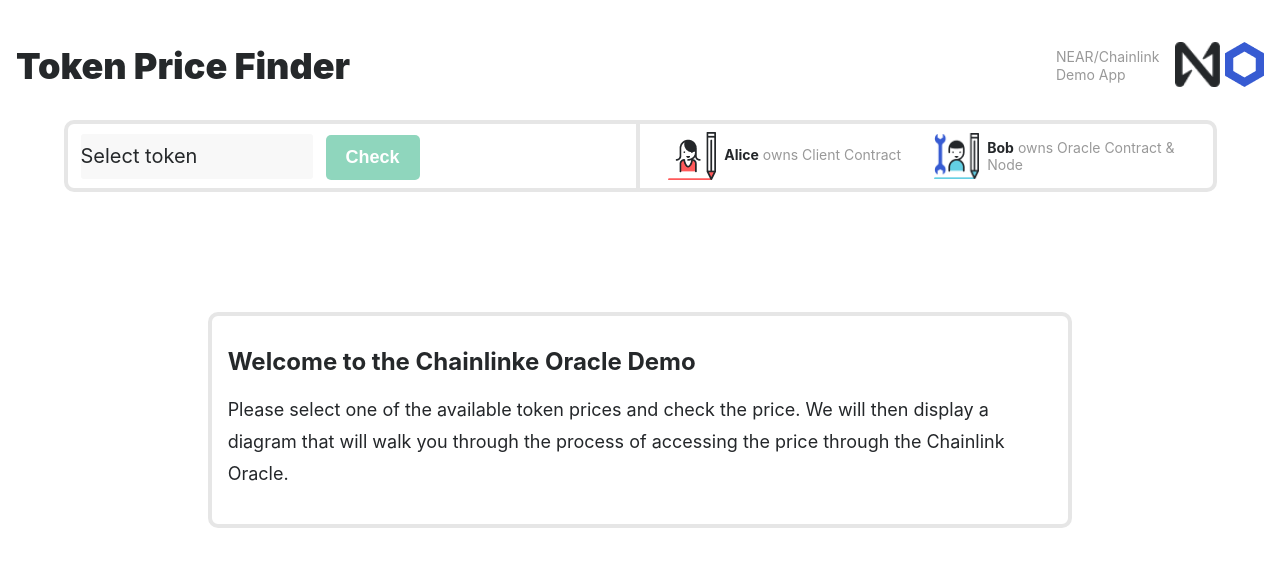
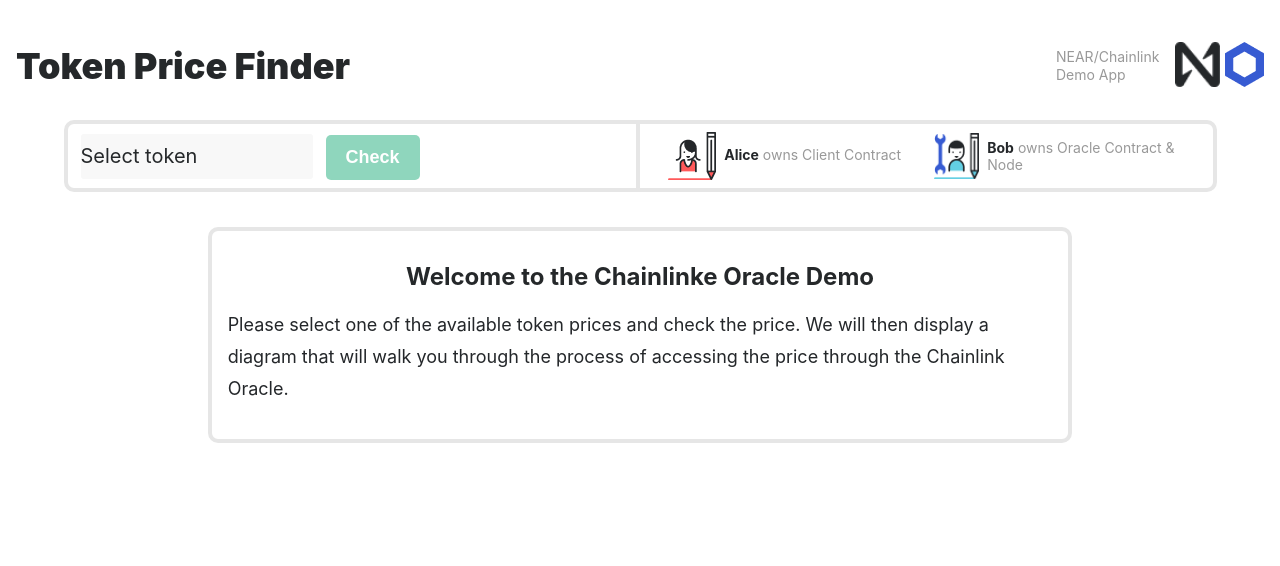
Before and after one commit to deprecated-near-examples/chainlink-demo, a React (Vite) app: page / in a window 1280 px wide. Shown: the top 566 px of the page. Built offline with nearby package versions, Linux system fonts and the light colour scheme; what near-api-js would draw is missing.

Commit message:
minor css change

```diff
--- a/src/styles/diagramOverlay.css
+++ b/src/styles/diagramOverlay.css
@@ -5,7 +5,7 @@
     align-items: center;
     margin: auto auto;
     max-width: 75%;
-    margin-top: 120px;
+    margin-top: 35px;
 }
 
 .diagram-overlay div {
@@ -16,6 +16,7 @@
 }
 
 .diagram-overlay h1 {
+    text-align: center;
     font-size: 24px;
     line-height: 28px;
     color: #25282A;
```
